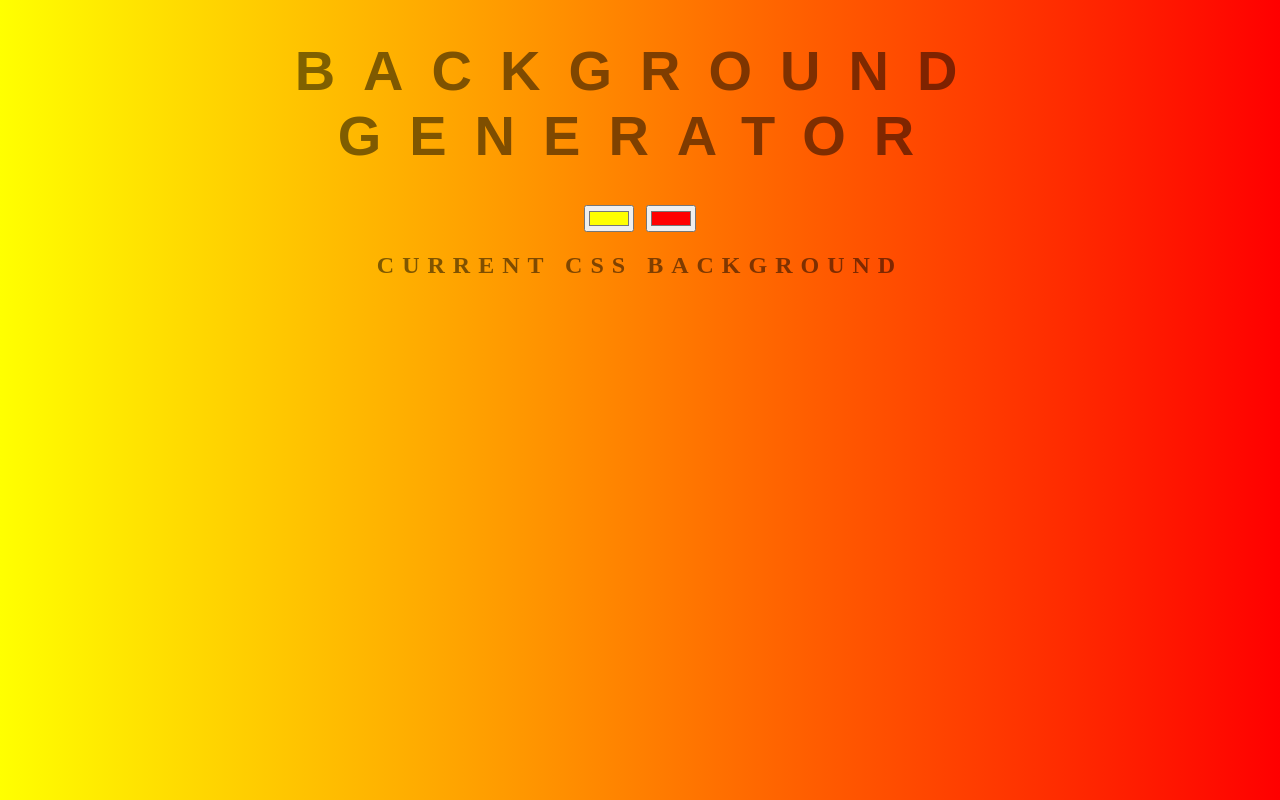
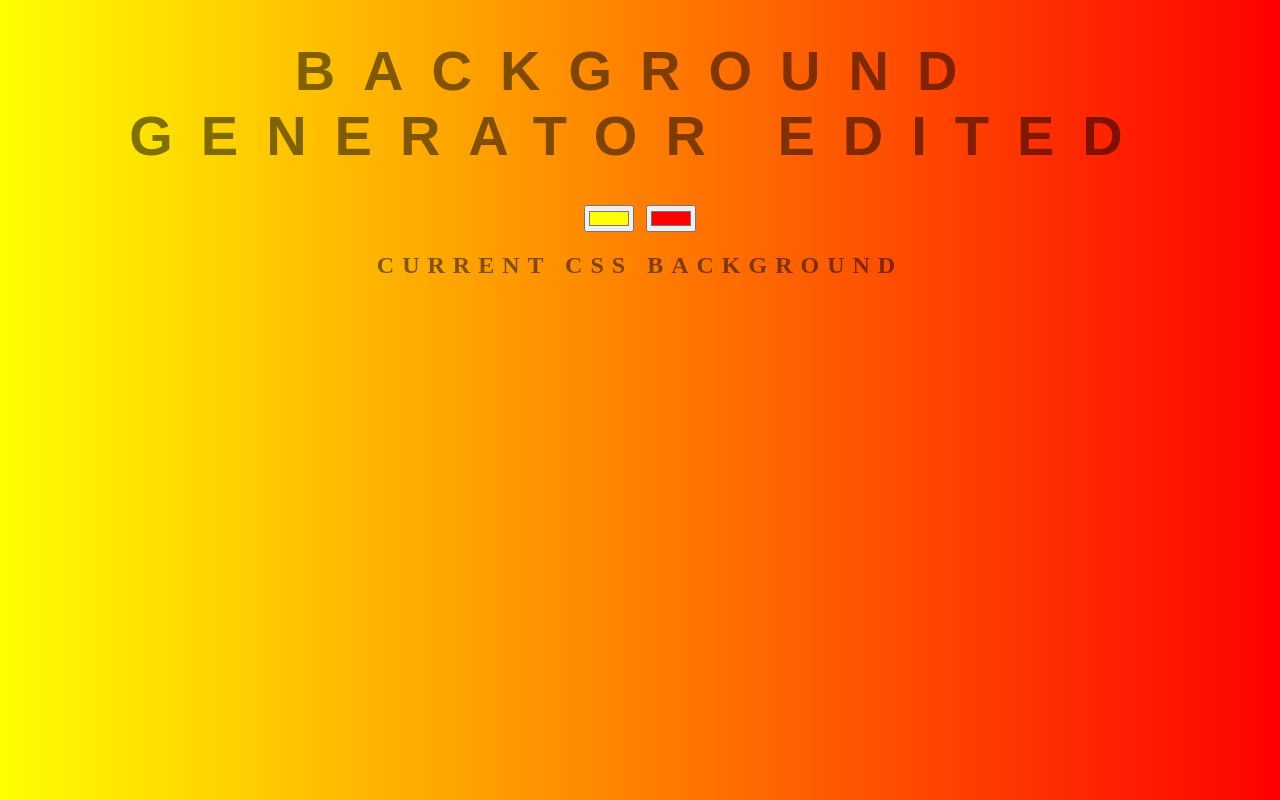
Before and after one commit to DrGreenStar/background-generator, a plain HTML site: page index.html in a window 1280 px wide. Drawn offline with Linux system fonts and the light colour scheme; files that its build step writes are made by us from their sources; files whose address does not match are found by name.

Commit message:
adding starting project

```diff
--- a/index.html
+++ b/index.html
@@ -5,7 +5,7 @@
 			<link rel="stylesheet" type="text/css" href="css/style.css">
 		</head>
 		<body id="gradient">
-			<h1>Background Generator</h1>
+			<h1>Background Generator edited</h1>
 			<input class="color1" type="color" name="color1" value="#ffff00">
 			<input class="color2" type="color" name="color2" value="#ff0000">
 			<h2>Current CSS Background</h2>
```
